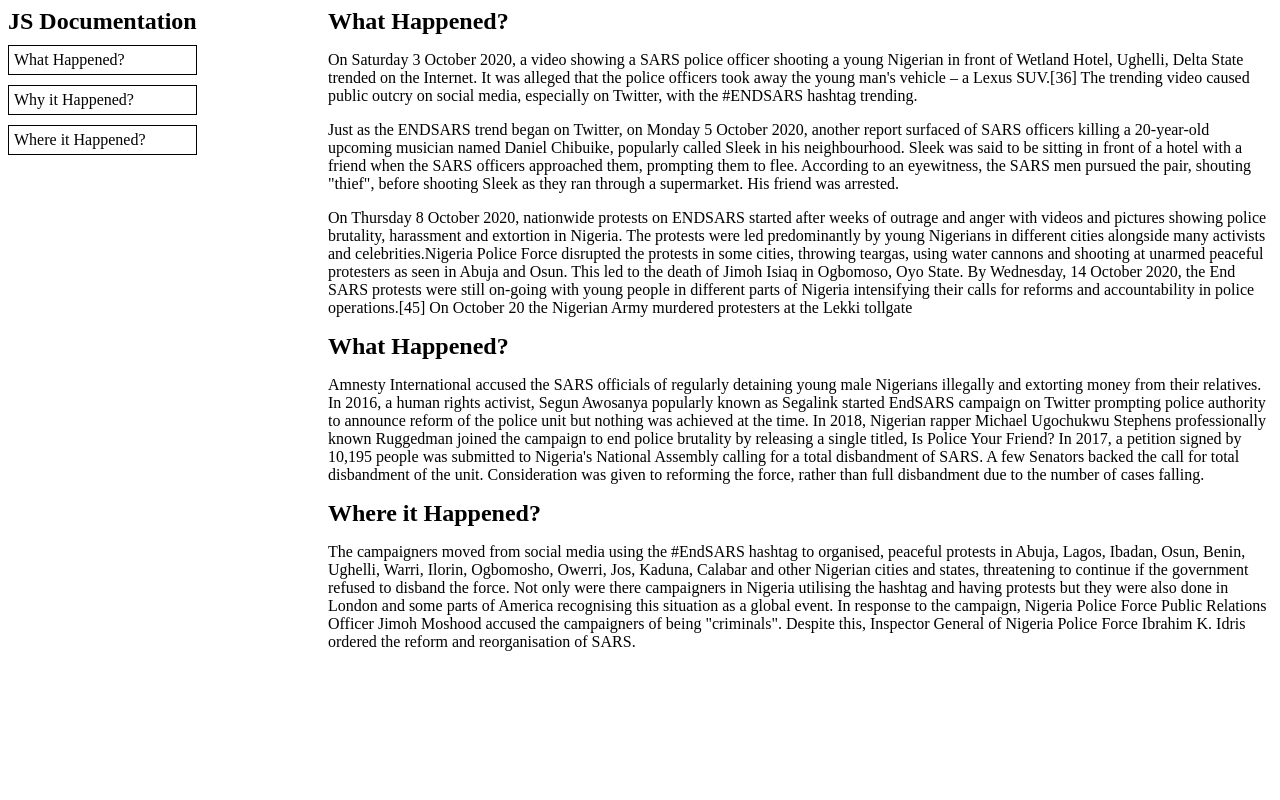
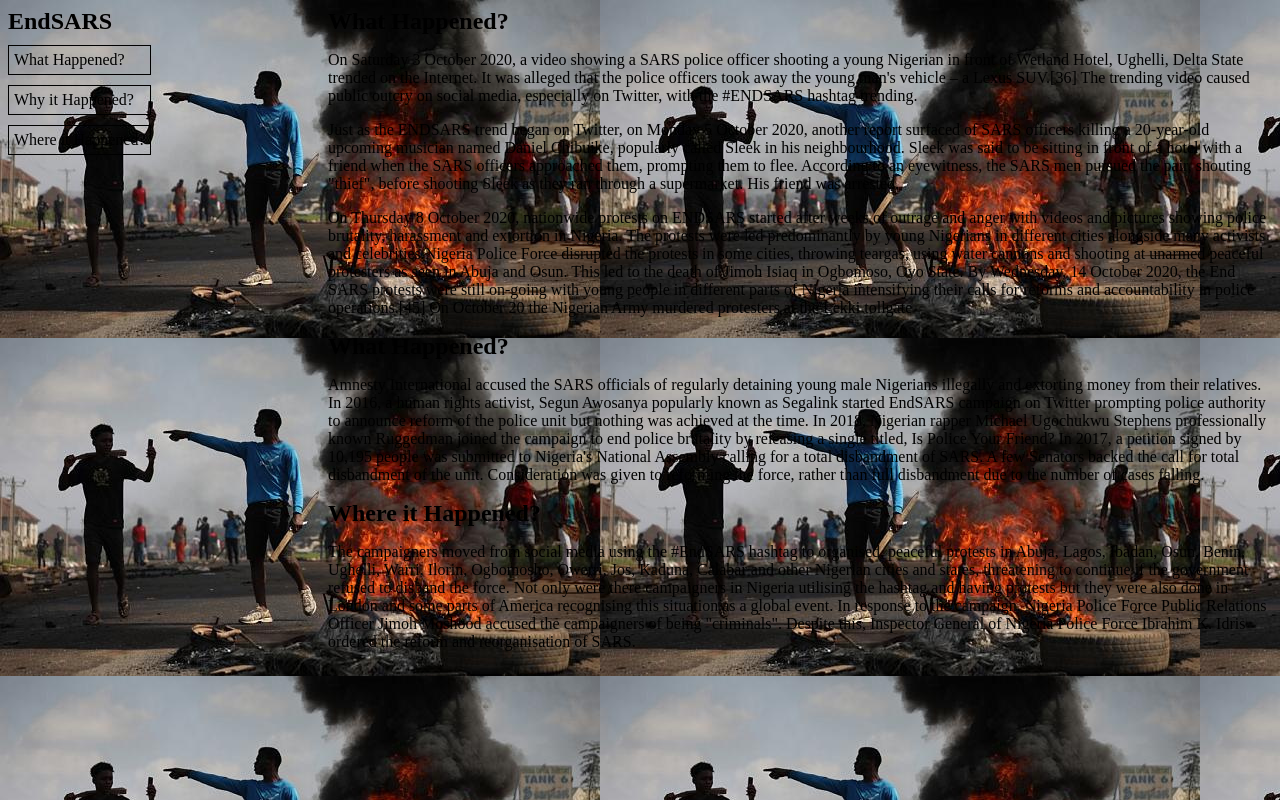
Before and after one commit to Rofiat369/Technical-Documentation, a plain HTML site: page index.html in a window 1280 px wide. Drawn offline with Linux system fonts and the light colour scheme.

Commit message:
Added a Background picture

```diff
--- a/index.html
+++ b/index.html
@@ -9,7 +9,7 @@
   </head>
   <body>
     <nav id="navbar">
-      <header>JS Documentation</header>
+      <header>EndSARS</header>
       <a href="#WhatHappened" class="nav-link">What Happened?</a>
       <a href="#WhyitHappened" class="nav-link">Why it Happened?</a>
       <a href="#WhereitHappened" class="nav-link">Where it Happened?</a>
--- a/styles.css
+++ b/styles.css
@@ -3,6 +3,7 @@ body {
   grid-template-columns: minmax(300px, auto) 1fr;
   grid-gap: 20px;
   grid-template-areas: "navbar mainContent";
+  background-image: url(Protesters-fire.jpg);
 }
 
 #navbar {
```
Also changed, not shown: EndSARS-Protest-Lekki-Toll-Gate-e1603798039269.jpg (added), Protesters-Crying.jpg (added), Protesters-fire.jpg (added), 3 other files.
